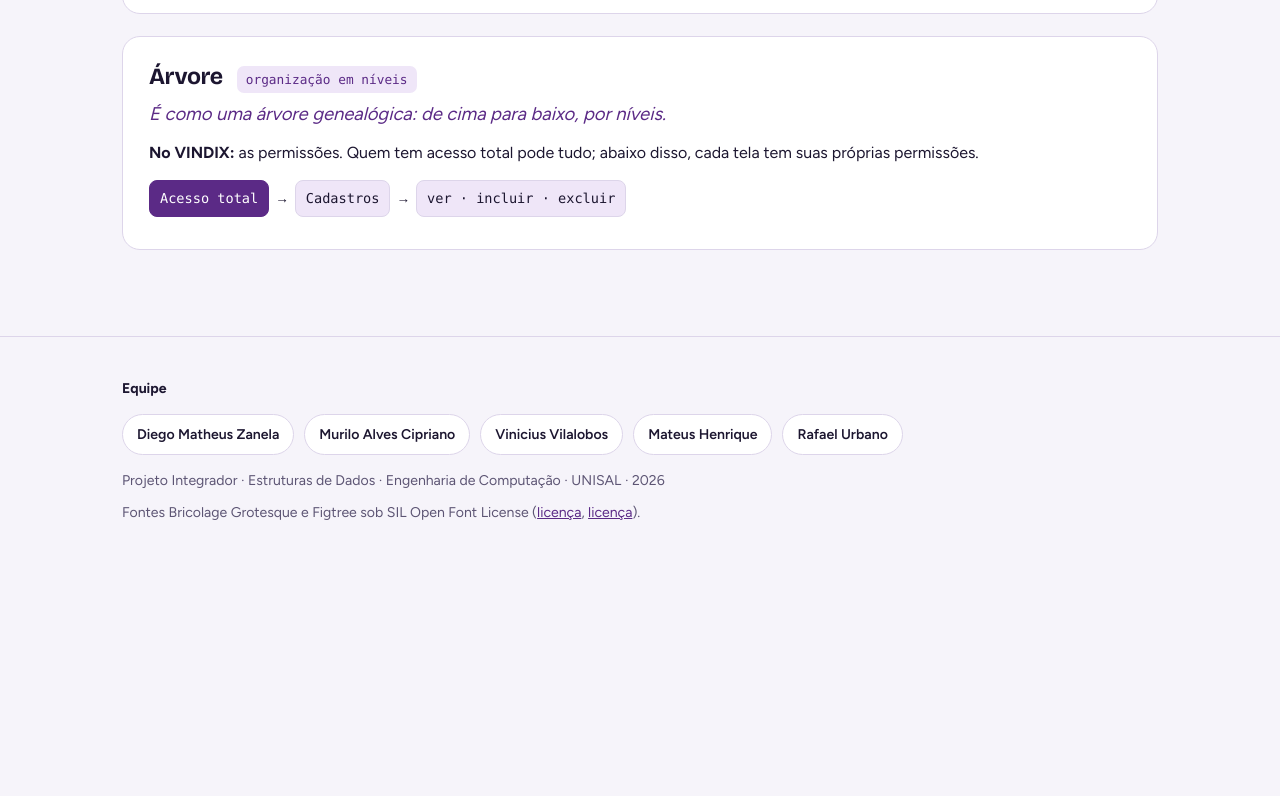
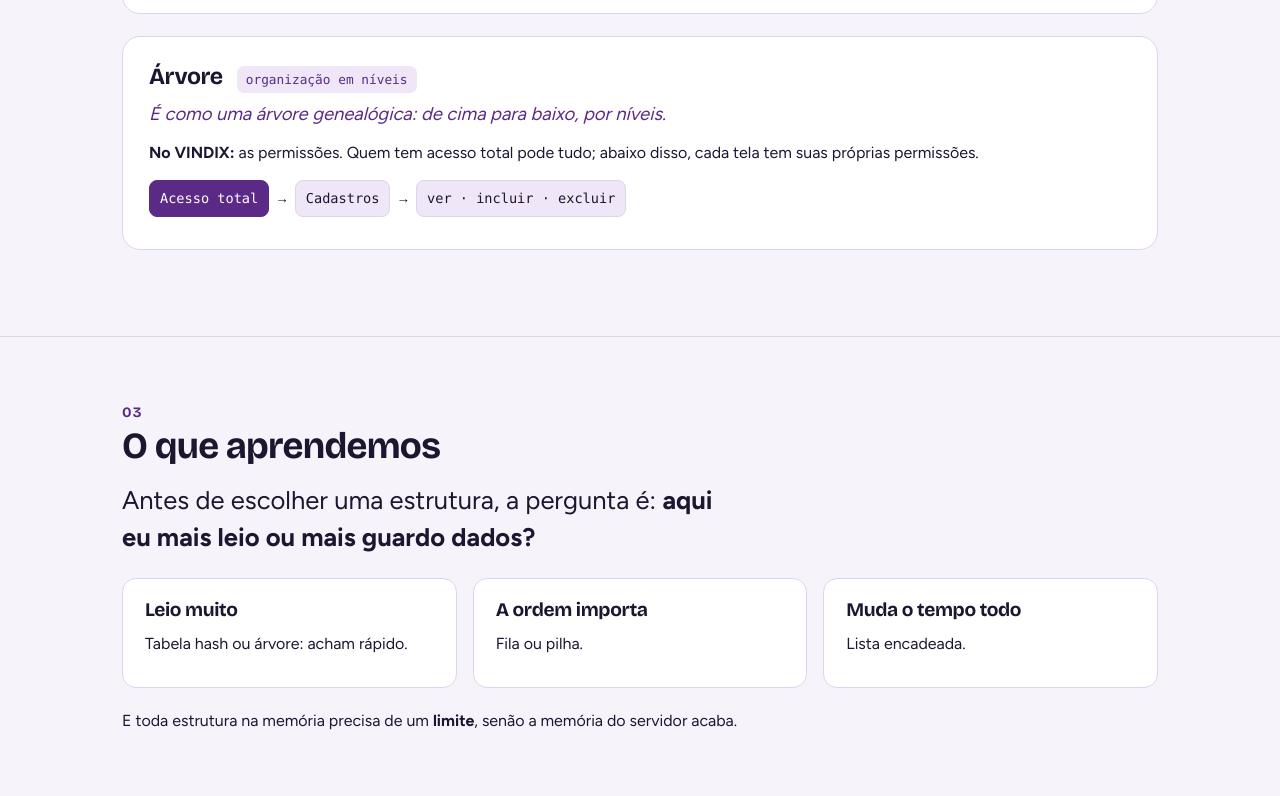
Before and after one commit to Diegoz14/ADC2-Estrutura-de-dados, a plain HTML site: page index.html in a window 1280 px wide. Shown: the part 2004-2800 px from the top of the page. Before the commit the page ends 2597 px from the top, so only its background shows below. Drawn offline with Linux system fonts and the light colour scheme.

Commit message:
Volta a seção O que aprendemos

```diff
--- a/index.html
+++ b/index.html
@@ -116,6 +116,7 @@ footer{padding:40px 0 60px;border-top:1px solid var(--line);color:var(--muted);f
   <ul>
     <li><a class="l" href="#visao">Projeto</a></li>
     <li><a class="l" href="#estruturas">Estruturas</a></li>
+    <li><a class="l" href="#conclusao">Conclusão</a></li>
   </ul>
 </div></nav>
 
@@ -181,7 +182,17 @@ footer{padding:40px 0 60px;border-top:1px solid var(--line);color:var(--muted);f
   </div>
 </div></section>
 
-
+<section id="conclusao"><div class="wrap">
+  <div class="sec-n">03</div>
+  <h2>O que aprendemos</h2>
+  <p class="big">Antes de escolher uma estrutura, a pergunta é: <b>aqui eu mais leio ou mais guardo dados?</b></p>
+  <div class="grid g3" style="margin-top:22px">
+    <div class="card"><h3>Leio muito</h3><p>Tabela hash ou árvore: acham rápido.</p></div>
+    <div class="card"><h3>A ordem importa</h3><p>Fila ou pilha.</p></div>
+    <div class="card"><h3>Muda o tempo todo</h3><p>Lista encadeada.</p></div>
+  </div>
+  <p style="margin-top:20px">E toda estrutura na memória precisa de um <b>limite</b>, senão a memória do servidor acaba.</p>
+</div></section>
 
 </main>
 
```
